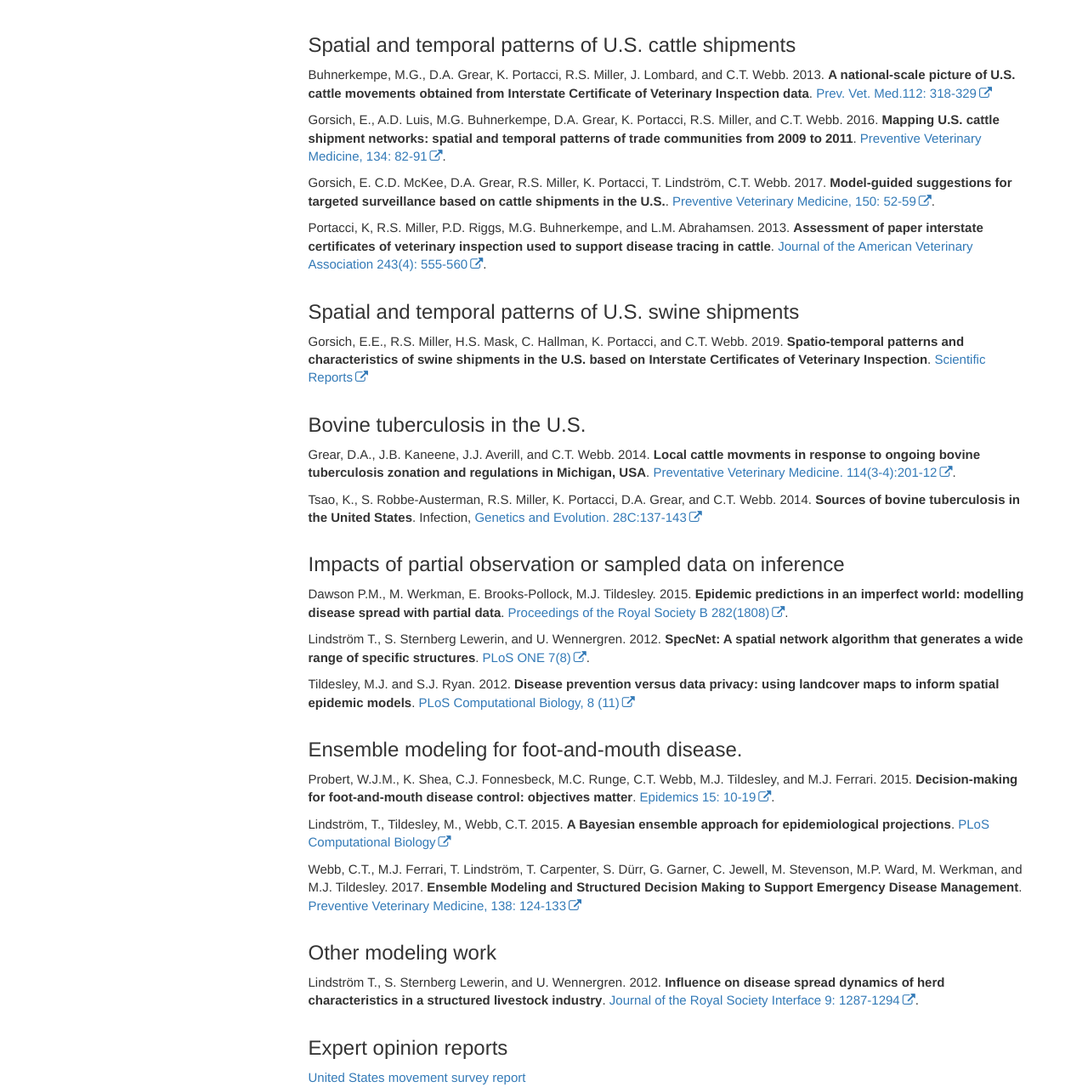
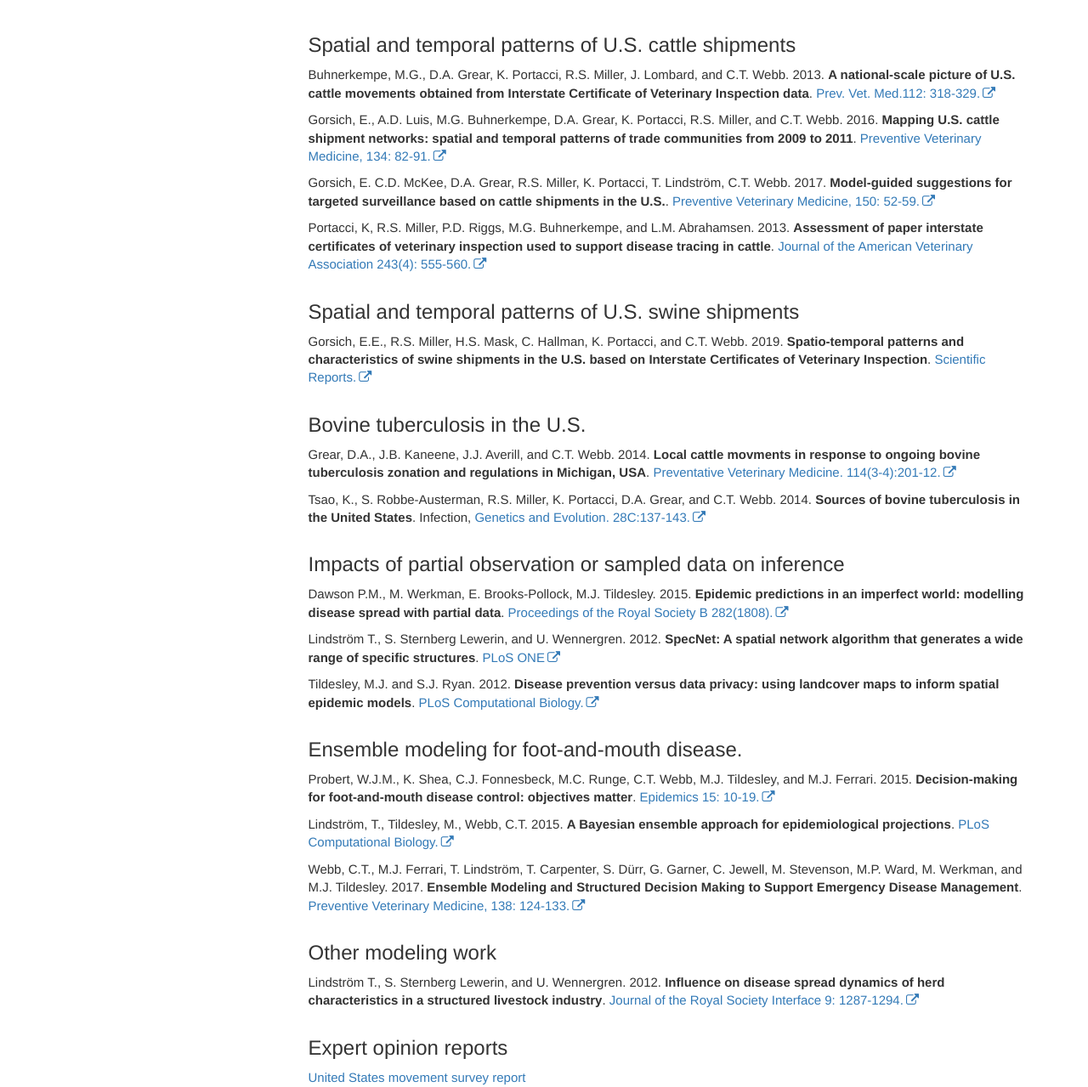
Before and after one commit to webblabb/usammusdos, a Jekyll site: the page built from pages/data.md, in a window 1280 px wide. Shown: the part 198-1477 px from the top of the page at 85% size. Built offline with Jekyll 4.4.1, drawn with Linux system fonts in a browser that asks for light colours; nearby versions of some CDN libraries; comment, search, counter and statistics services are not loaded.

Commit message:
Update data.md

```diff
--- a/pages/data.md
+++ b/pages/data.md
@@ -13,43 +13,43 @@ toc: false
 
 ## Spatial and temporal patterns of U.S. cattle shipments
 
-Buhnerkempe, M.G., D.A. Grear, K. Portacci, R.S. Miller, J. Lombard, and C.T. Webb. 2013. **A national-scale picture of U.S. cattle movements obtained from Interstate Certificate of Veterinary Inspection data**. [Prev. Vet. Med.112: 318-329](https://doi.org/10.1016/j.prevetmed.2013.08.002)
+Buhnerkempe, M.G., D.A. Grear, K. Portacci, R.S. Miller, J. Lombard, and C.T. Webb. 2013. **A national-scale picture of U.S. cattle movements obtained from Interstate Certificate of Veterinary Inspection data**. [Prev. Vet. Med.112: 318-329.](https://doi.org/10.1016/j.prevetmed.2013.08.002)
 
-Gorsich, E., A.D. Luis, M.G. Buhnerkempe, D.A. Grear, K. Portacci, R.S. Miller, and C.T. Webb. 2016. **Mapping U.S. cattle shipment networks: spatial and temporal patterns of trade communities from 2009 to 2011**. [Preventive Veterinary Medicine, 134: 82-91](https://doi.org/10.1016/j.prevetmed.2016.09.023).
+Gorsich, E., A.D. Luis, M.G. Buhnerkempe, D.A. Grear, K. Portacci, R.S. Miller, and C.T. Webb. 2016. **Mapping U.S. cattle shipment networks: spatial and temporal patterns of trade communities from 2009 to 2011**. [Preventive Veterinary Medicine, 134: 82-91.](https://doi.org/10.1016/j.prevetmed.2016.09.023)
 
-Gorsich, E. C.D. McKee, D.A. Grear, R.S. Miller, K. Portacci, T. Lindström, C.T. Webb. 2017. **Model-guided suggestions for targeted surveillance based on cattle shipments in the U.S.**. [Preventive Veterinary Medicine, 150: 52-59](https://doi.org/10.1016/j.prevetmed.2017.12.004).
+Gorsich, E. C.D. McKee, D.A. Grear, R.S. Miller, K. Portacci, T. Lindström, C.T. Webb. 2017. **Model-guided suggestions for targeted surveillance based on cattle shipments in the U.S.**. [Preventive Veterinary Medicine, 150: 52-59.](https://doi.org/10.1016/j.prevetmed.2017.12.004)
 
-Portacci, K, R.S. Miller, P.D. Riggs, M.G. Buhnerkempe, and L.M. Abrahamsen. 2013. **Assessment of paper interstate certificates of veterinary inspection used to support disease tracing in cattle**. [Journal of the American Veterinary Association 243(4): 555-560](https://doi.org/10.2460/javma.243.4.555).
+Portacci, K, R.S. Miller, P.D. Riggs, M.G. Buhnerkempe, and L.M. Abrahamsen. 2013. **Assessment of paper interstate certificates of veterinary inspection used to support disease tracing in cattle**. [Journal of the American Veterinary Association 243(4): 555-560.](https://doi.org/10.2460/javma.243.4.555)
 
 ## Spatial and temporal patterns of U.S. swine shipments
 
-Gorsich, E.E., R.S. Miller, H.S. Mask, C. Hallman, K. Portacci, and C.T. Webb. 2019. **Spatio-temporal patterns and characteristics of swine shipments in the U.S. based on Interstate Certificates of Veterinary Inspection**. [Scientific Reports](https://doi.org/10.1038/s41598-019-40556-z)
+Gorsich, E.E., R.S. Miller, H.S. Mask, C. Hallman, K. Portacci, and C.T. Webb. 2019. **Spatio-temporal patterns and characteristics of swine shipments in the U.S. based on Interstate Certificates of Veterinary Inspection**. [Scientific Reports.](https://doi.org/10.1038/s41598-019-40556-z)
 
 ## Bovine tuberculosis in the U.S.
 
-Grear, D.A., J.B. Kaneene, J.J. Averill, and C.T. Webb. 2014. **Local cattle movments in response to ongoing bovine tuberculosis zonation and regulations in Michigan, USA**. [Preventative Veterinary Medicine. 114(3-4):201-12](https://doi.org/10.1016/j.prevetmed.2014.03.008).
+Grear, D.A., J.B. Kaneene, J.J. Averill, and C.T. Webb. 2014. **Local cattle movments in response to ongoing bovine tuberculosis zonation and regulations in Michigan, USA**. [Preventative Veterinary Medicine. 114(3-4):201-12.](https://doi.org/10.1016/j.prevetmed.2014.03.008)
 
-Tsao, K., S. Robbe-Austerman, R.S. Miller, K. Portacci, D.A. Grear, and C.T. Webb. 2014. **Sources of bovine tuberculosis in the United States**. Infection, [Genetics and Evolution. 28C:137-143](https://doi.org/10.1016/j.meegid.2014.09.025)
+Tsao, K., S. Robbe-Austerman, R.S. Miller, K. Portacci, D.A. Grear, and C.T. Webb. 2014. **Sources of bovine tuberculosis in the United States**. Infection, [Genetics and Evolution. 28C:137-143.](https://doi.org/10.1016/j.meegid.2014.09.025)
 
 ## Impacts of partial observation or sampled data on inference
 
-Dawson P.M., M. Werkman, E. Brooks-Pollock, M.J. Tildesley. 2015. **Epidemic predictions in an imperfect world: modelling disease spread with partial data**. [Proceedings of the Royal Society B 282(1808)](https://doi.org/10.1098/rspb.2015.0205).
+Dawson P.M., M. Werkman, E. Brooks-Pollock, M.J. Tildesley. 2015. **Epidemic predictions in an imperfect world: modelling disease spread with partial data**. [Proceedings of the Royal Society B 282(1808).](https://doi.org/10.1098/rspb.2015.0205)
 
-Lindström T., S. Sternberg Lewerin, and U. Wennergren. 2012. **SpecNet: A spatial network algorithm that generates a wide range of specific structures**. [PLoS ONE 7(8)](https://doi.org/10.1371/journal.pone.0042679).
+Lindström T., S. Sternberg Lewerin, and U. Wennergren. 2012. **SpecNet: A spatial network algorithm that generates a wide range of specific structures**. [PLoS ONE](https://doi.org/10.1371/journal.pone.0042679)
 
-Tildesley, M.J. and S.J. Ryan. 2012. **Disease prevention versus data privacy: using landcover maps to inform spatial epidemic models**. [PLoS Computational Biology, 8 (11)](https://doi.org/10.1371/journal.pcbi.1002723)
+Tildesley, M.J. and S.J. Ryan. 2012. **Disease prevention versus data privacy: using landcover maps to inform spatial epidemic models**. [PLoS Computational Biology.](https://doi.org/10.1371/journal.pcbi.1002723)
 
 ## Ensemble modeling for foot-and-mouth disease.
 
-Probert, W.J.M., K. Shea, C.J. Fonnesbeck, M.C. Runge, C.T. Webb, M.J. Tildesley, and M.J. Ferrari. 2015. **Decision-making for foot-and-mouth disease control: objectives matter**. [Epidemics 15: 10-19](https://doi.org/10.1016/j.epidem.2015.11.002).
+Probert, W.J.M., K. Shea, C.J. Fonnesbeck, M.C. Runge, C.T. Webb, M.J. Tildesley, and M.J. Ferrari. 2015. **Decision-making for foot-and-mouth disease control: objectives matter**. [Epidemics 15: 10-19.](https://doi.org/10.1016/j.epidem.2015.11.002)
 
-Lindström, T., Tildesley, M., Webb, C.T. 2015. **A Bayesian ensemble approach for epidemiological projections**. [PLoS Computational Biology](https://doi.org/10.1371/journal.pcbi.1004187)
+Lindström, T., Tildesley, M., Webb, C.T. 2015. **A Bayesian ensemble approach for epidemiological projections**. [PLoS Computational Biology.](https://doi.org/10.1371/journal.pcbi.1004187)
 
-Webb, C.T., M.J. Ferrari, T. Lindström, T. Carpenter, S. Dürr, G. Garner, C. Jewell, M. Stevenson, M.P. Ward, M. Werkman, and M.J. Tildesley. 2017. **Ensemble Modeling and Structured Decision Making to Support Emergency Disease Management**. [Preventive Veterinary Medicine, 138: 124-133](https://doi.org/10.1016/j.prevetmed.2017.01.003)
+Webb, C.T., M.J. Ferrari, T. Lindström, T. Carpenter, S. Dürr, G. Garner, C. Jewell, M. Stevenson, M.P. Ward, M. Werkman, and M.J. Tildesley. 2017. **Ensemble Modeling and Structured Decision Making to Support Emergency Disease Management**. [Preventive Veterinary Medicine, 138: 124-133.](https://doi.org/10.1016/j.prevetmed.2017.01.003)
 
 ## Other modeling work
 
-Lindström T., S. Sternberg Lewerin, and U. Wennergren. 2012. **Influence on disease spread dynamics of herd characteristics in a structured livestock industry**. [Journal of the Royal Society Interface 9: 1287-1294](https://doi.org/10.1098/rsif.2011.0625).
+Lindström T., S. Sternberg Lewerin, and U. Wennergren. 2012. **Influence on disease spread dynamics of herd characteristics in a structured livestock industry**. [Journal of the Royal Society Interface 9: 1287-1294.](https://doi.org/10.1098/rsif.2011.0625)
 
 ## Expert opinion reports
 
```
